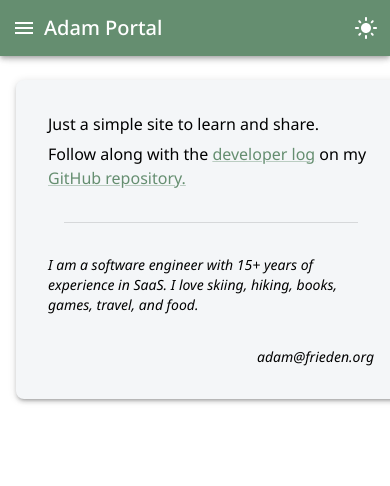
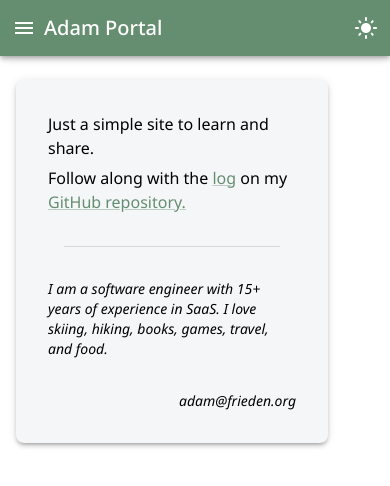
Before and after one commit to AdamFrieden/AdamPortal, a React (Vite) app: page / in a window 390 px wide. Shown: the top 486 px of the page. Built offline with nearby package versions, Linux system fonts and the light colour scheme.

Commit message:
nicer spacing on home page for mobile

```diff
--- a/src/components/MainContent.tsx
+++ b/src/components/MainContent.tsx
@@ -12,7 +12,7 @@ const MainContent = () => {
         // p: 3
       }}
     >
-      <Paper elevation={3} sx={{ width: '100%', maxWidth: 600, p: 4, m: 2 }}>
+      <Paper elevation={3} sx={{ width: '80%', maxWidth: 600, p: 4, m: 2 }}>
         <Typography variant="body1" gutterBottom>
           Just a simple site to learn and share.
         </Typography>
@@ -23,7 +23,7 @@ const MainContent = () => {
             target="_blank"
             rel="noopener noreferrer"
           >
-            developer log
+            log
           </Link>
           {` on my `}
           <Link
```
